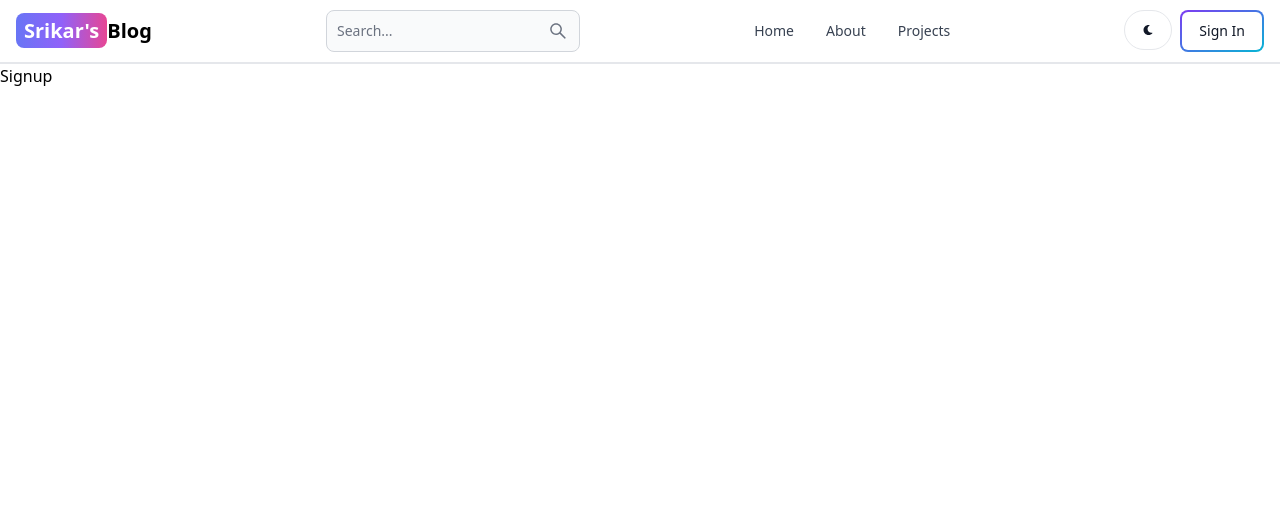
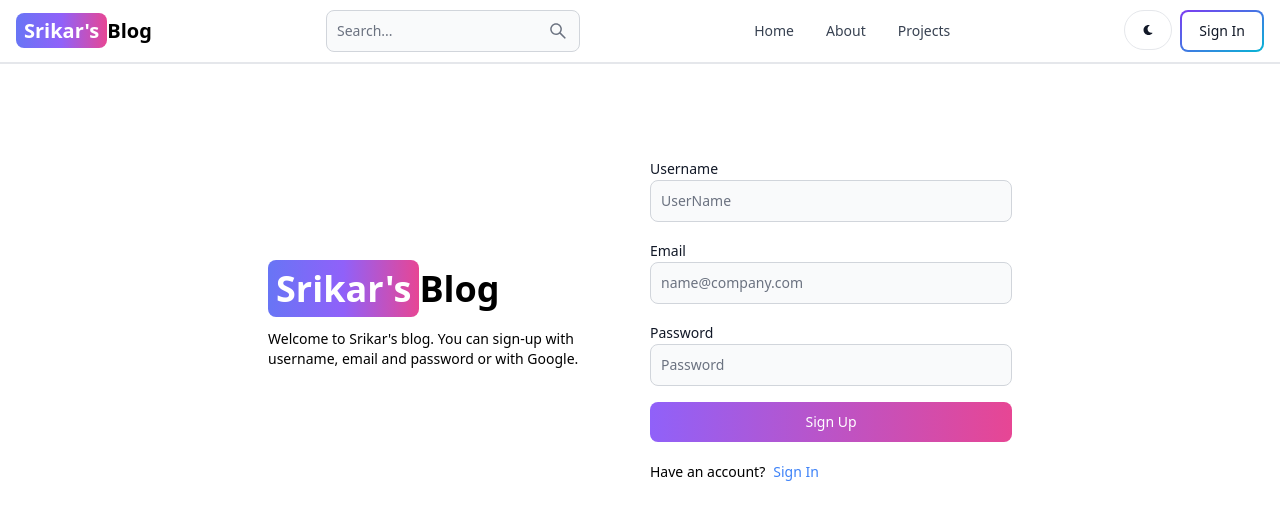
Before and after one commit to SRIKARREDDY-dotorg/BlogApp, a React (Vite) app in the folder client/: page /sign-up in a window 1280 px wide. Shown: the top 520 px of the page. Built offline with nearby package versions, Linux system fonts and the light colour scheme.

Commit message:
Complete SignUp Page UI

```diff
--- a/client/src/pages/Signup.jsx
+++ b/client/src/pages/Signup.jsx
@@ -1,7 +1,51 @@
-import React from 'react'
+import { Button, Label, TextInput } from "flowbite-react";
+import React from "react";
+import { Link } from "react-router-dom";
 
 export default function Signup() {
   return (
-    <div>Signup</div>
-  )
+    <div className="min-h-screen mt-20">
+      <div className="flex p-3 max-w-3xl mx-auto flex-col md:flex-row md:items-center gap-5">
+        {/* left */}
+        <div className="flex-1">
+          <Link to="/" className="text-4xl font-bold dark:text-white">
+            <span className="px-2 py-1 bg-gradient-to-r from-indigo-500 via-purple-500 to-pink-500 rounded-lg text-white">
+              Srikar's
+            </span>
+            Blog
+          </Link>
+          <p className="text-sm mt-5">
+            Welcome to Srikar's blog. You can sign-up with username, email and
+            password or with Google.
+          </p>
+        </div>
+        {/* right */}
+        <div className="flex-1">
+          <form className="flex flex-col gap-4">
+            <div>
+              <Label value="Username" />
+              <TextInput type="text" placeholder="UserName" id="username" />
+            </div>
+            <div>
+              <Label value="Email" />
+              <TextInput type="text" placeholder="name@company.com" id="email" />
+            </div>
+            <div>
+              <Label value="Password" />
+              <TextInput type="text" placeholder="Password" id="password" />
+            </div>
+            <Button gradientDuoTone='purpleToPink' type="submit">
+              Sign Up
+            </Button>
+          </form>
+          <div className="flex gap-2 text-sm mt-5">
+            <span>Have an account?</span>
+            <Link to='/sign-in' className="text-blue-500">
+              Sign In
+            </Link>
+          </div>
+        </div>
+      </div>
+    </div>
+  );
 }
```
